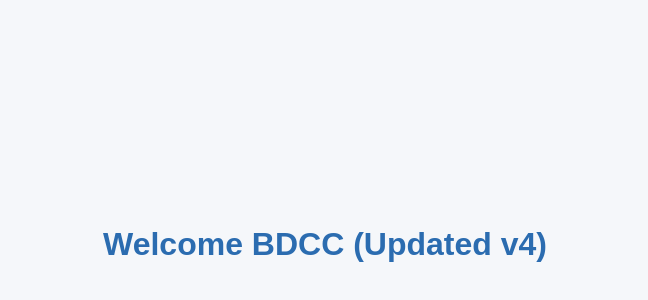
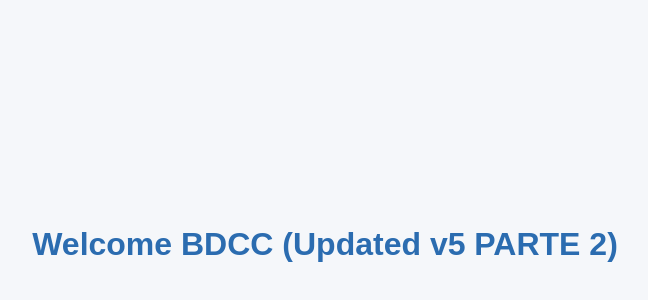
Before and after one commit to BOSS0x01/CI_CD_Jenkins, a plain HTML site: page index.html in a window 1280 px wide. Shown: the part 156-456 px from the top of the page, without its empty margins (315-963 px from the left). Drawn offline with Linux system fonts and the light colour scheme.

Commit message:
v5 update

```diff
--- a/index.html
+++ b/index.html
@@ -20,6 +20,6 @@
     </style>
   </head>
   <body>
-    <h1>Welcome BDCC (Updated v4)</h1>
+    <h1>Welcome BDCC (Updated v5 PARTE 2)</h1>
   </body>
 </html>
```
